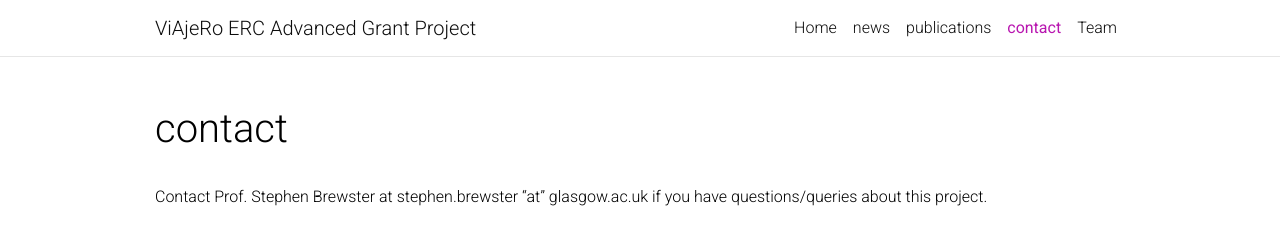
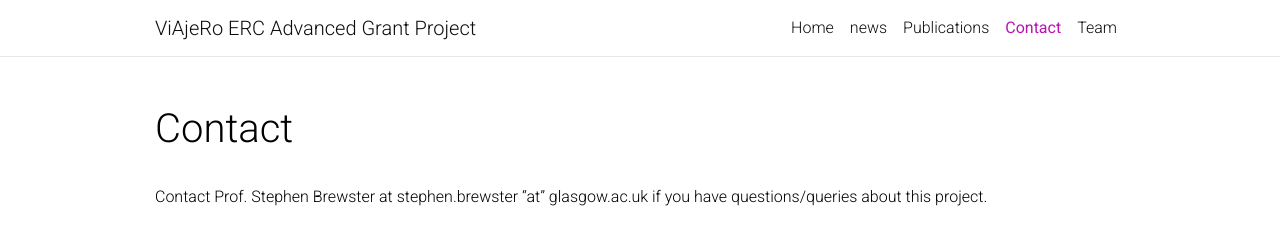
Before and after one commit to SABGla/BodyElectric, a Jekyll site: the page built from _pages/contact.md, in a window 1280 px wide. Shown: the top 232 px of the page. Built offline with Jekyll 4.4.1, drawn with Linux system fonts in a browser that asks for light colours; comment, search, counter and statistics services are not loaded; a style sheet for code colours, icons or effects is not loaded.

```diff
--- a/_layouts/profiles.html
+++ b/_layouts/profiles.html
@@ -92,7 +92,7 @@ layout: page
           </div>
 
           {% endfor %}
-          {%- endif %}
+          {%- endif %}-->
 
         </article>
 
--- a/_pages/contact.md
+++ b/_pages/contact.md
@@ -1,7 +1,7 @@
 ---
 layout: page
 permalink: /contact/
-title: contact
+title: Contact
 description:
 nav: true
 nav_order: 6
```
Also changed, not shown: other parts of _layouts/profiles.html (+1 -1 lines), _pages/publications.md (+1 -1 lines).
